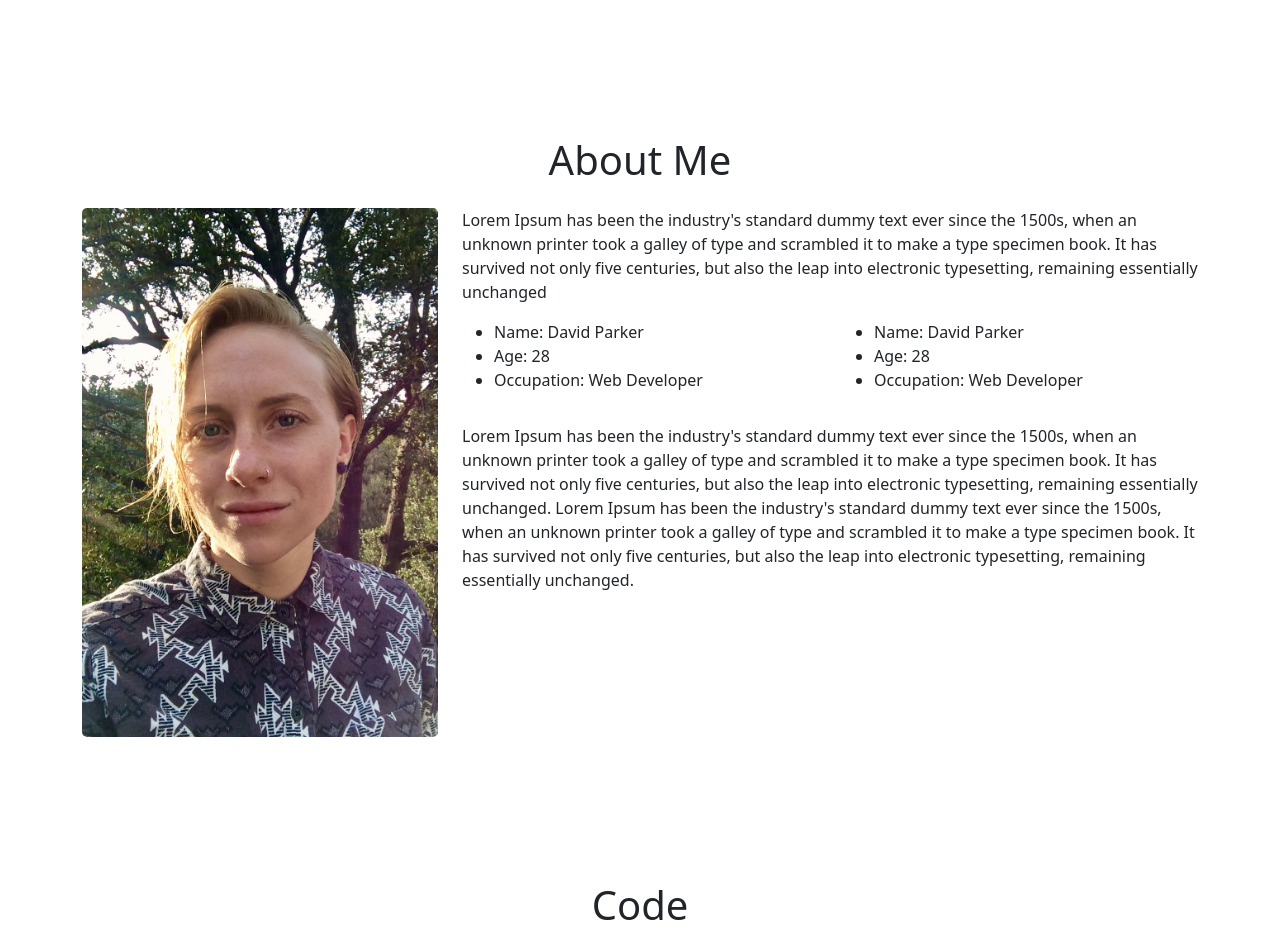
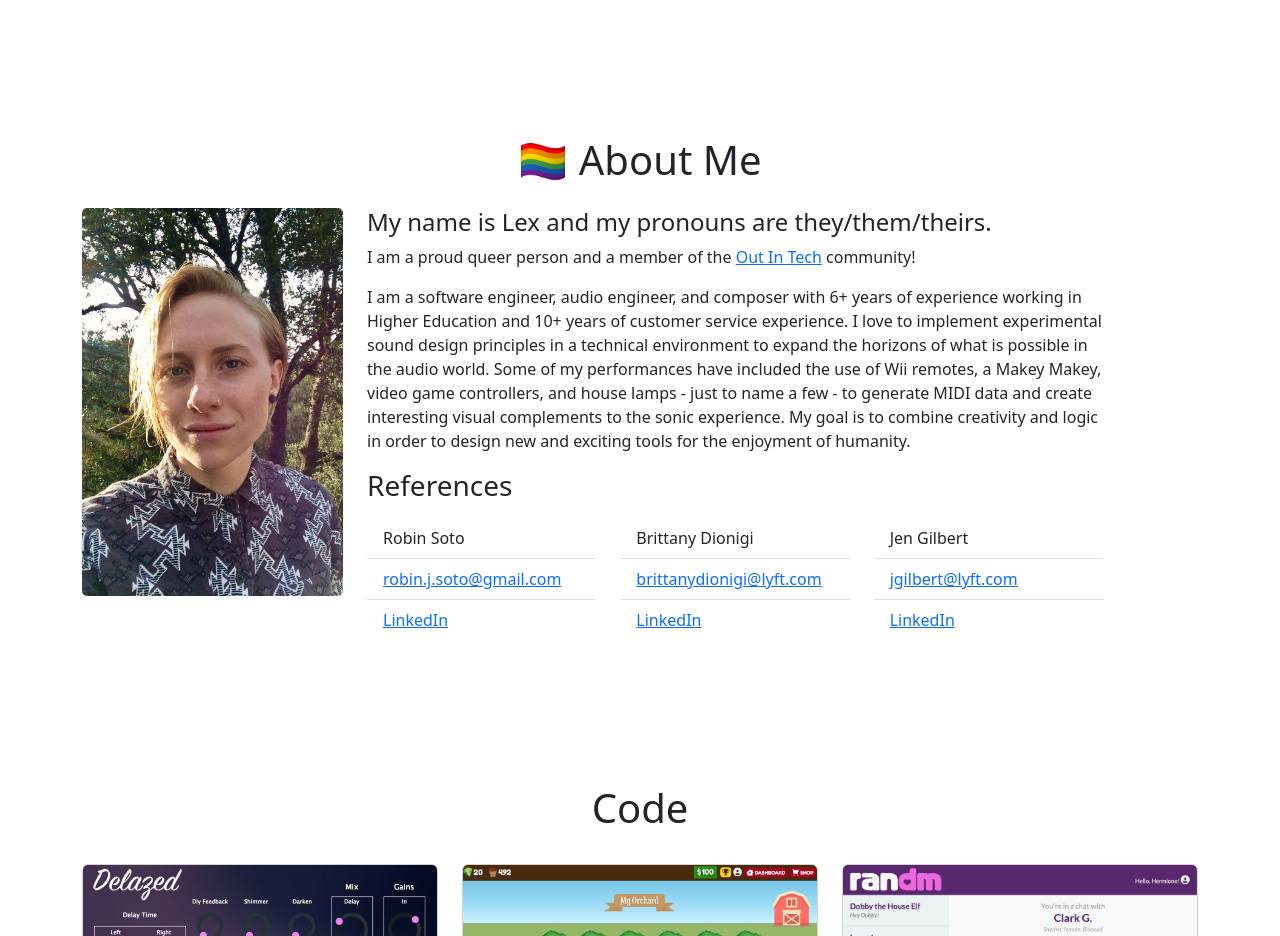
Before and after one commit to lexslo/portfolio-v2, a website: page index.html in a window 1280 px wide. Shown: the part 840-1776 px from the top of the page. Drawn offline with nearby package versions, Linux system fonts and the light colour scheme.

Commit message:
update about me section text

```diff
--- a/assets/css/style.css
+++ b/assets/css/style.css
@@ -71,3 +71,7 @@ audio {
 #code {
     padding-bottom: 4rem;
 }
+
+body {
+    background-color: color #d4a19b;
+}
--- a/index.html
+++ b/index.html
@@ -56,38 +56,50 @@
     <!-- about section-->
     <section id="about">
         <div class="container mt-4 pt-4">
-            <h1 class="text-center">About Me</h1>
+            <h1 class="text-center">🏳️‍🌈 About Me</h1>
             <div class="row mt-4">
-                <div class="col-lg-4">
+                <div class="col-lg-3">
                     <img src="assets/images/lex-in-trees.jpg" class= "imageAboutPage" alt="">
                 </div>
 
                 <div class="col-lg-8">
-                    <p> Lorem Ipsum has been the industry's standard dummy text ever since the 1500s, when an unknown printer took a galley of type and scrambled it to make a type specimen book. It has survived not only five centuries, but also the leap into electronic typesetting, remaining essentially unchanged
-
+                    <h4>
+                        My name is Lex and my pronouns are they/them/theirs.
+                    </h4>
+                    <p>
+                        I am a proud queer person and a member of the <a href="https://outintech.com/" target="_blank">Out In Tech</a> community!
                     </p>
                     <div class="row mt-3">
-                        <div class="col-md-6">
-                            <ul>
-                                <li>Name: David Parker</li>
-                                <li>Age: 28</li>
-                                <li>Occupation: Web Developer</li>
-
+                        <p>
+                            I am a software engineer, audio engineer, and composer with 6+ years of experience working in Higher Education and 10+ years of customer service experience.
+                            I love to implement experimental sound design principles in a technical environment to expand the horizons of what is possible in the audio world.
+                            Some of my performances have included the use of Wii remotes, a Makey Makey, video game controllers, and house lamps - just to name a few - to generate MIDI data and create interesting visual complements to the sonic experience.
+                            My goal is to combine creativity and logic in order to design new and exciting tools for the enjoyment of humanity.
+                        </p>
+                    </div>
+                    <h3>References</h3>
+                    <div class="row mt-3">
+                        <div class="col-md-4">
+                            <ul class="list-group list-group-flush">
+                                <li class="list-group-item">Robin Soto</li>
+                                <li class="list-group-item"><a href="mailto:robin.j.soto@gmail.com">robin.j.soto@gmail.com</a></li>
+                                <li class="list-group-item"><a href="https://www.linkedin.com/in/robin-soto/">LinkedIn</a></li>
                             </ul>
                         </div>
-                        <div class="col-md-6">
-                            <ul>
-                                <li>Name: David Parker</li>
-                                <li>Age: 28</li>
-                                <li>Occupation: Web Developer</li>
-
+                        <div class="col-md-4">
+                            <ul class="list-group list-group-flush">
+                                <li class="list-group-item">Brittany Dionigi</li>
+                                <li class="list-group-item"><a href="mailto:brittanydionigi@lyft.com">brittanydionigi@lyft.com</a></li>
+                                <li class="list-group-item"><a href="https://www.linkedin.com/in/brittanydionigi/">LinkedIn</a></li>
                             </ul>
                         </div>
-                    </div>
-                    <div class="row mt-3">
-                        <p> Lorem Ipsum has been the industry's standard dummy text ever since the 1500s, when an unknown printer took a galley of type and scrambled it to make a type specimen book. It has survived not only five centuries, but also the leap into electronic typesetting, remaining essentially unchanged.
-                            Lorem Ipsum has been the industry's standard dummy text ever since the 1500s, when an unknown printer took a galley of type and scrambled it to make a type specimen book. It has survived not only five centuries, but also the leap into electronic typesetting, remaining essentially unchanged.
-                        </p>
+                        <div class="col-md-4">
+                            <ul class="list-group list-group-flush">
+                                <li class="list-group-item">Jen Gilbert</li>
+                                <li class="list-group-item"><a href="mailto:jgilbert@lyft.com">jgilbert@lyft.com</a></li>
+                                <li class="list-group-item"><a href="https://www.linkedin.com/in/jenniferhgilbert/">LinkedIn</a></li>
+                            </ul>
+                        </div>
                     </div>
                 </div>
             </div>
```
